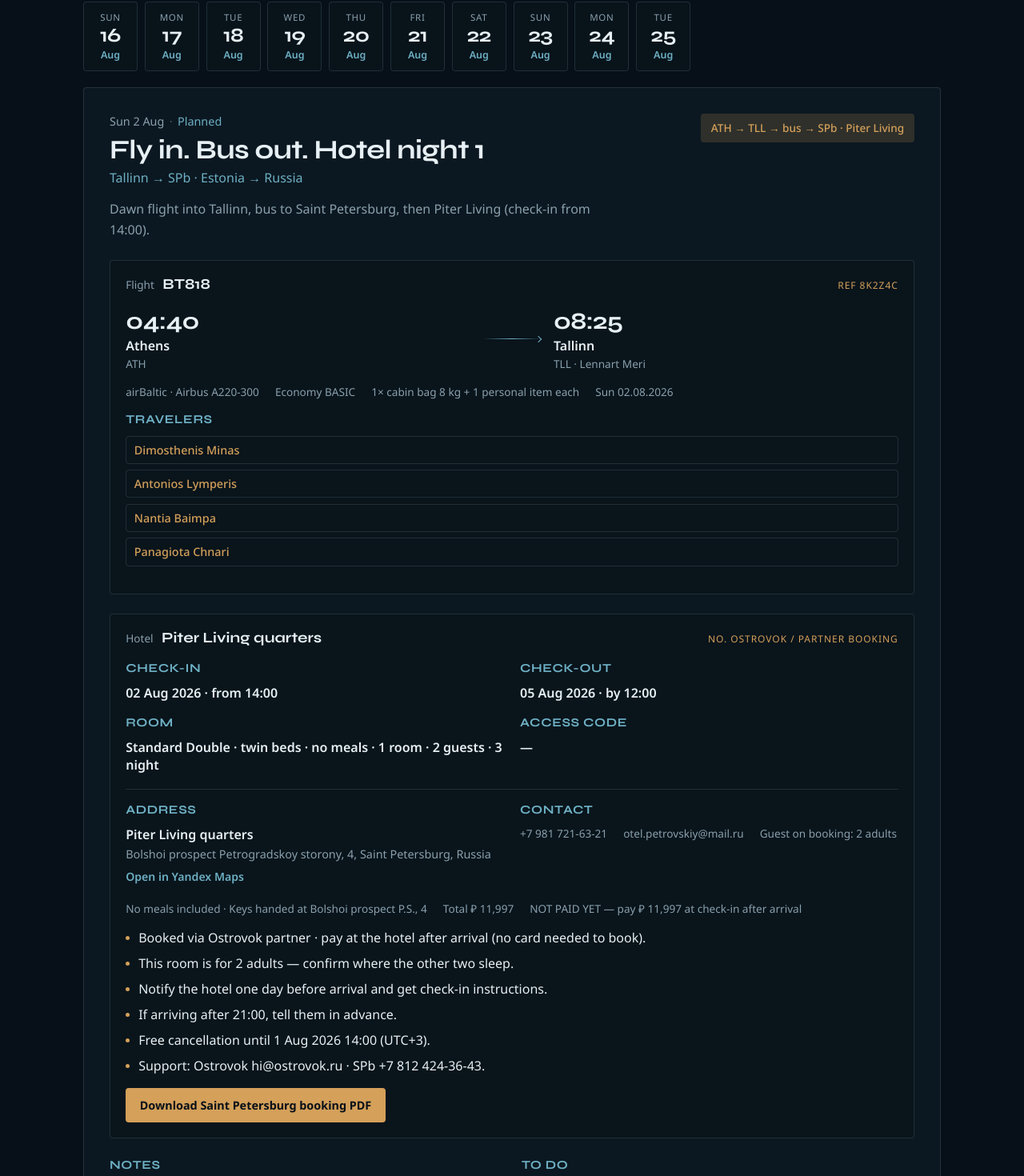
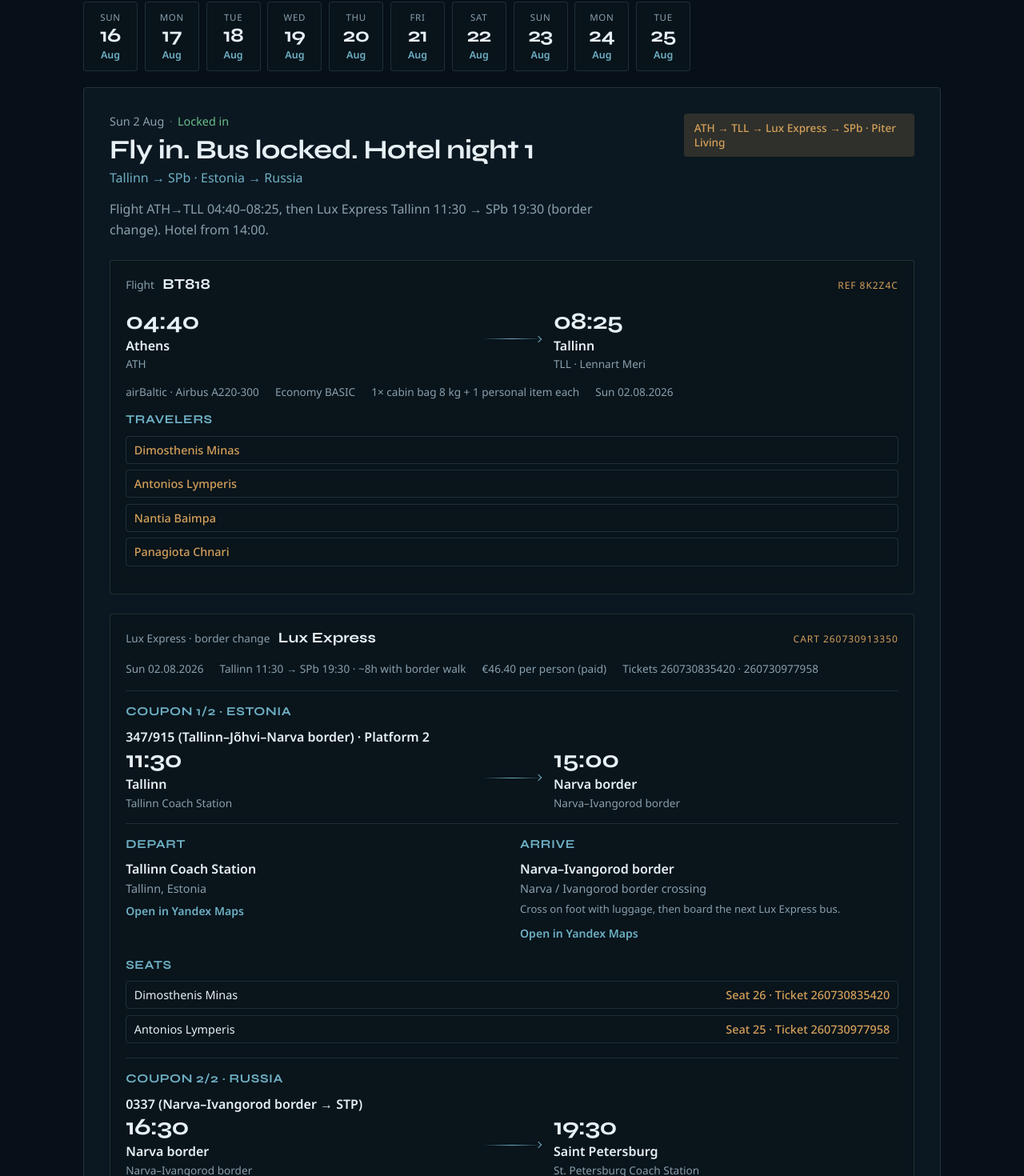
Before and after one commit to greekatos/Russia-trip, a Next.js app: page / in a window 1280 px wide. Shown: the part 974-2444 px from the top of the page at 80% size. Built offline with nearby package versions, Linux system fonts and the light colour scheme.

Commit message:
update moscow hotel and bus from tallin to saint petersbourg

```diff
--- a/src/app/page.module.css
+++ b/src/app/page.module.css
@@ -567,6 +567,16 @@
   padding: 1.15rem 1.2rem;
   margin-bottom: 1.5rem;
   background: rgba(7, 16, 24, 0.45);
+}
+
+.busLeg {
+  margin-top: 1.15rem;
+  padding-top: 1rem;
+  border-top: 1px solid var(--line);
+}
+
+.busLeg:first-of-type {
+  margin-top: 0.35rem;
 }
 
 .stay {
--- a/src/app/page.tsx
+++ b/src/app/page.tsx
@@ -4,12 +4,119 @@ import { useEffect, useMemo, useRef, useState } from "react";
 import {
   getActiveDay,
   trip,
+  type BusInfo,
   type DayStop,
   type Quest,
   type StayInfo,
   type TrainInfo,
 } from "@/data/trip";
 import styles from "./page.module.css";
+
+function BusCard({ bus }: { bus: BusInfo }) {
+  return (
+    <div className={styles.train}>
+      <div className={styles.flightTop}>
+        <span>{bus.label}</span>
+        <strong>{bus.brand}</strong>
+        <span className={styles.flightRef}>Cart {bus.cartNo}</span>
+      </div>
+
+      <ul className={styles.flightMeta}>
+        <li>{bus.date}</li>
+        <li>{bus.travelTime}</li>
+        <li>{bus.total}</li>
+        <li>{bus.orderRef}</li>
+      </ul>
+
+      {bus.legs.map((leg) => (
+        <div key={leg.label} className={styles.busLeg}>
+          <h4 className={styles.blockTitle}>{leg.label}</h4>
+          <p className={styles.stayValue}>
+            {leg.line}
+            {leg.platform ? ` · ${leg.platform}` : ""}
+          </p>
+
+          <div className={styles.flightRoute}>
+            <div>
+              <span className={styles.flightTime}>{leg.from.time}</span>
+              <span className={styles.flightCity}>{leg.from.city}</span>
+              <span className={styles.flightCode}>{leg.from.name}</span>
+            </div>
+            <div className={styles.flightLine} aria-hidden>
+              <span />
+            </div>
+            <div>
+              <span className={styles.flightTime}>{leg.to.time}</span>
+              <span className={styles.flightCity}>{leg.to.city}</span>
+              <span className={styles.flightCode}>{leg.to.name}</span>
+            </div>
+          </div>
+
+          <div className={styles.stationBlock}>
+            <div>
+              <h4 className={styles.blockTitle}>Depart</h4>
+              <p className={styles.stationName}>{leg.from.name}</p>
+              <p className={styles.stationAddr}>{leg.from.address}</p>
+              {leg.from.metroTip && (
+                <p className={styles.stationTip}>{leg.from.metroTip}</p>
+              )}
+              <a
+                className={styles.mapLink}
+                href={leg.from.mapsUrl}
+                target="_blank"
+                rel="noopener noreferrer"
+              >
+                Open in Yandex Maps
+              </a>
+            </div>
+            <div>
+              <h4 className={styles.blockTitle}>Arrive</h4>
+              <p className={styles.stationName}>{leg.to.name}</p>
+              <p className={styles.stationAddr}>{leg.to.address}</p>
+              {leg.to.metroTip && (
+                <p className={styles.stationTip}>{leg.to.metroTip}</p>
+              )}
+              <a
+                className={styles.mapLink}
+                href={leg.to.mapsUrl}
+                target="_blank"
+                rel="noopener noreferrer"
+              >
+                Open in Yandex Maps
+              </a>
+            </div>
+          </div>
+
+          <div className={styles.seatsBlock}>
+            <h4 className={styles.blockTitle}>Seats</h4>
+            <ul className={styles.seatList}>
+              {leg.seats.map((s) => (
+                <li key={`${leg.label}-${s.name}-${s.seat}`}>
+                  <span>{s.name}</span>
+                  <span>
+                    Seat {s.seat} · Ticket {s.ticketNo}
+                  </span>
+                </li>
+              ))}
+            </ul>
+          </div>
+        </div>
+      ))}
+
+      {bus.notes.length > 0 && (
+        <ul className={styles.list}>
+          {bus.notes.map((n) => (
+            <li key={n}>{n}</li>
+          ))}
+        </ul>
+      )}
+
+      <a className={styles.pdfBtn} href={bus.pdfUrl} download>
+        {bus.pdfLabel}
+      </a>
+    </div>
+  );
+}
 
 function StayCard({ stay }: { stay: StayInfo }) {
   return (
@@ -428,6 +535,8 @@ export default function Home() {
 
               {selected.train && <TrainCard train={selected.train} />}
 
+              {selected.bus && <BusCard bus={selected.bus} />}
+
               {selected.stay && <StayCard stay={selected.stay} />}
 
               <div className={styles.twoCol}>
--- a/src/data/trip.ts
+++ b/src/data/trip.ts
@@ -54,6 +54,29 @@ export type TrainInfo = {
   pdfLabel: string;
 };
 
+export type BusLeg = {
+  label: string;
+  line: string;
+  from: StationPin & { time: string; city: string };
+  to: StationPin & { time: string; city: string };
+  platform?: string;
+  seats: { name: string; seat: string; ticketNo: string }[];
+};
+
+export type BusInfo = {
+  label: string;
+  brand: string;
+  orderRef: string;
+  cartNo: string;
+  date: string;
+  travelTime: string;
+  total: string;
+  legs: BusLeg[];
+  notes: string[];
+  pdfUrl: string;
+  pdfLabel: string;
+};
+
 export type StayInfo = {
   name: string;
   address: string;
@@ -99,6 +122,7 @@ export type DayStop = {
   todos: string[];
   flight?: FlightInfo;
   train?: TrainInfo;
+  bus?: BusInfo;
   stay?: StayInfo;
   crewIds?: string[];
   status: "confirmed" | "planned" | "tbd";
@@ -139,6 +163,84 @@ const ULAANBAATAR: StationPin = {
   name: "Ulaanbaatar railway station",
   address: "Ulaanbaatar, Mongolia",
   mapsUrl: "https://yandex.com/maps/?text=Ulaanbaatar%20railway%20station",
+};
+
+const TALLINN_COACH: StationPin = {
+  name: "Tallinn Coach Station",
+  address: "Tallinn, Estonia",
+  mapsUrl: "https://yandex.com/maps/?text=Tallinn%20Coach%20Station",
+};
+
+const NARVA_BORDER: StationPin = {
+  name: "Narva–Ivangorod border",
+  address: "Narva / Ivangorod border crossing",
+  mapsUrl: "https://yandex.com/maps/?text=Narva-Ivangorod%20border",
+  metroTip: "Cross on foot with luggage, then board the next Lux Express bus.",
+};
+
+const SPB_COACH: StationPin = {
+  name: "St. Petersburg Coach Station",
+  address: "Saint Petersburg, Russia",
+  mapsUrl: "https://yandex.com/maps/?text=St.%20Petersburg%20Coach%20Station",
+};
+
+export const tallinnSpbBus: BusInfo = {
+  label: "Lux Express · border change",
+  brand: "Lux Express",
+  orderRef: "Tickets 260730835420 · 260730977958",
+  cartNo: "260730913350",
+  date: "Sun 02.08.2026",
+  travelTime: "Tallinn 11:30 → SPb 19:30 · ~8h with border walk",
+  total: "€46.40 per person (paid)",
+  legs: [
+    {
+      label: "Coupon 1/2 · Estonia",
+      line: "347/915 (Tallinn–Jõhvi–Narva border)",
+      platform: "Platform 2",
+      from: { ...TALLINN_COACH, city: "Tallinn", time: "11:30" },
+      to: { ...NARVA_BORDER, city: "Narva border", time: "15:00" },
+      seats: [
+        {
+          name: "Dimosthenis Minas",
+          seat: "26",
+          ticketNo: "260730835420",
+        },
+        {
+          name: "Antonios Lymperis",
+          seat: "25",
+          ticketNo: "260730977958",
+        },
+      ],
+    },
+    {
+      label: "Coupon 2/2 · Russia",
+      line: "0337 (Narva–Ivangorod border → STP)",
+      from: { ...NARVA_BORDER, city: "Narva border", time: "16:30" },
+      to: { ...SPB_COACH, city: "Saint Petersburg", time: "19:30" },
+      seats: [
+        {
+          name: "Dimosthenis Minas",
+          seat: "25",
+          ticketNo: "260730835420",
+        },
+        {
+          name: "Antonios Lymperis",
+          seat: "23",
+          ticketNo: "260730977958",
+        },
+      ],
+    },
+  ],
+  notes: [
+    "Booked for Dimos + Antonios only. Confirm Nadia + Giota bus / transport.",
+    "Bus change at the border: walk across with luggage, then continue on another Lux Express bus.",
+    "Land TLL 08:25 · bus leaves Tallinn Coach Station 11:30 (Platform 2).",
+    "Arrive St. Petersburg Coach Station 19:30 · hotel check-in from 14:00 (late OK).",
+    "Carrier: Lux Express Estonia AS · +372 680 0909 · info@luxexpress.eu",
+    "Border info: https://luxexpress.eu/en/news/travel-info",
+  ],
+  pdfUrl: "/tickets/tallinn-spb-bus.pdf",
+  pdfLabel: "Download Tallinn → SPb bus tickets PDF",
 };
 
 export const moscowYekTrain: TrainInfo = {
@@ -305,6 +407,41 @@ export const saintPetersburgHotel: StayInfo = {
   pdfLabel: "Download Saint Petersburg booking PDF",
 };
 
+export const moscowHotel: StayInfo = {
+  name: "Dom palomnika Agios Hotel",
+  address: "ulitsa Vorontsovo pole, 16/4, Moscow, Russia",
+  mapsUrl:
+    "https://yandex.com/maps/?text=%D0%9C%D0%BE%D1%81%D0%BA%D0%B2%D0%B0%2C%20%D1%83%D0%BB%D0%B8%D1%86%D0%B0%20%D0%92%D0%BE%D1%80%D0%BE%D0%BD%D1%86%D0%BE%D0%B2%D0%BE%20%D0%BF%D0%BE%D0%BB%D0%B5%2C%2016%2F4",
+  checkIn: "05 Aug 2026 · from 14:00",
+  checkOut: "09 Aug 2026 · by 12:00",
+  nights: 4,
+  guests: 2,
+  rooms: 1,
+  roomType: "Standard Superior Double · twin beds · no meals",
+  bookingNo: "Ostrovok / partner booking",
+  accessCode: "—",
+  guestName: "Dimos + Antonios (2 adults)",
+  phone: ["+7 985 007-03-30"],
+  email: "info@agioshotel.ru",
+  included: [
+    "No meals included",
+    "Front desk 24/7",
+    "Extra bed 500 RUB/night if needed (confirm on spot)",
+  ],
+  total: "₽ 15,960",
+  payment: "NOT PAID YET — pay ₽ 15,960 at check-in after arrival",
+  notes: [
+    "For Dimos + Antonios. Nadia + Giota stay at Shen’s.",
+    "Booked via Ostrovok partner · pay at the hotel after arrival (no card needed to book).",
+    "Free cancellation until 5 Aug 2026 00:00 (UTC+3).",
+    "Accounting docs: payment via QR code if needed.",
+    "Checkout 09 Aug by 12:00 · train to Yek leaves Yaroslavsky 13:20 same day.",
+    "Support: Ostrovok hi@ostrovok.ru · Moscow +7 499 215-65-25.",
+  ],
+  pdfUrl: "/tickets/moscow-hotel.pdf",
+  pdfLabel: "Download Moscow hotel booking PDF",
+};
+
 export const irkutskUlaanbaatarTrain: TrainInfo = {
   label: "Border run → Mongolia",
   trainNumber: "306ЫА",
@@ -402,6 +539,14 @@ export const trip: Trip = {
   ],
   quests: [
     {
+      id: "bus-tll-spb",
+      title: "Bus — Tallinn → Saint Petersburg",
+      detail:
+        "Booked (Dimos + Antonios). Lux Express · Tallinn 11:30 → SPb 19:30 · border change on foot · cart 260730913350.",
+      icon: "ticket",
+      status: "done",
+    },
+    {
       id: "spb-housing",
       title: "Housing — Saint Petersburg",
       detail:
@@ -413,9 +558,9 @@ export const trip: Trip = {
       id: "msk-housing",
       title: "Housing — Moscow (Dimos + Antonios)",
       detail:
-        "Nadia and Giota stay at Shen’s. Dimos and Antonios still have no housing in Moscow.",
+        "Booked. Dom palomnika Agios Hotel · Vorontsovo pole 16/4 · 5–9 Aug · pay ₽ 15,960 at check-in. Nadia + Giota @ Shen.",
       icon: "house",
-      status: "open",
+      status: "done",
     },
     {
       id: "yek-housing",
@@ -479,23 +624,24 @@ export const trip: Trip = {
       label: "Sun 2 Aug",
       city: "Tallinn → SPb",
       country: "Estonia → Russia",
-      title: "Fly in. Bus out. Hotel night 1",
+      title: "Fly in. Bus locked. Hotel night 1",
       summary:
-        "Dawn flight into Tallinn, bus to Saint Petersburg, then Piter Living (check-in from 14:00).",
-      whereWeAre: "ATH → TLL → bus → SPb · Piter Living",
-      status: "planned",
+        "Flight ATH→TLL 04:40–08:25, then Lux Express Tallinn 11:30 → SPb 19:30 (border change). Hotel from 14:00.",
+      whereWeAre: "ATH → TLL → Lux Express → SPb · Piter Living",
+      status: "confirmed",
       notes: [
         "Flight locked: BT818, land TLL 08:25.",
-        "Same-day bus Tallinn → Saint Petersburg — still need to find & buy tickets.",
+        "Bus locked (Dimos + Antonios): Tallinn Coach Station 11:30 Platform 2 → SPb 19:30.",
+        "Border walk at Narva–Ivangorod · second bus 16:30.",
         "Hotel: Piter Living · Bolshoi prospect P.S. 4 · check-in from 14:00.",
-        "NOT PAID YET — pay ₽ 11,997 at check-in. Room is for 2 adults.",
-        "Message hotel one day before / if late after 21:00.",
+        "NOT PAID YET — hotel ₽ 11,997 at check-in. Room is for 2 adults.",
+        "Confirm Nadia + Giota bus / how they reach SPb.",
       ],
       todos: [
-        "PENDING: find + buy Tallinn → SPb bus (same day)",
-        "Notify hotel of arrival time",
-        "Pay ₽ 11,997 at check-in",
-        "Boarding passes ready before the 04:40 ATH departure",
+        "Land TLL · get to Tallinn Coach Station for 11:30",
+        "PDF bus tickets + passports for border",
+        "Notify hotel of ~19:30 arrival",
+        "Pay ₽ 11,997 at hotel check-in",
       ],
       flight: {
         bookingRef: "8K2Z4C",
@@ -519,6 +665,7 @@ export const trip: Trip = {
           "Panagiota Chnari",
         ],
       },
+      bus: tallinnSpbBus,
       stay: saintPetersburgHotel,
     },
     {
@@ -563,39 +710,45 @@ export const trip: Trip = {
       id: "day-04",
       date: "2026-08-05",
       label: "Wed 5 Aug",
-      city: "Saint Petersburg",
+      city: "SPb → Moscow",
       country: "Russia",
-      title: "SPb checkout · next leg",
+      title: "SPb checkout · Moscow hotel night 1",
       summary:
-        "Piter Living checkout by 12:00. Decide Moscow train timing from here.",
-      whereWeAre: "Saint Petersburg · checkout Piter Living",
-      status: "planned",
+        "Checkout Piter Living by 12:00. Dimos + Antonios check in Agios Hotel from 14:00. Nadia + Giota → Shen’s.",
+      whereWeAre: "Moscow · Agios Hotel (boys) · Shen (girls)",
+      status: "confirmed",
       notes: [
-        "Hotel checkout by 12:00.",
-        "PENDING: SPb → Moscow train tickets if not booked.",
+        "SPb checkout by 12:00.",
+        "Moscow hotel: Vorontsovo pole 16/4 · check-in from 14:00.",
+        "NOT PAID YET — pay ₽ 15,960 at Agios check-in.",
+        "Nadia + Giota: Shen’s place.",
       ],
       todos: [
-        "Checkout by 12:00",
-        "PENDING: buy SPb → Moscow train tickets",
+        "Checkout SPb by 12:00",
+        "Get to Moscow + Agios Hotel",
+        "Pay ₽ 15,960 at check-in",
       ],
-      stay: saintPetersburgHotel,
+      stay: moscowHotel,
+      crewIds: ["dimo", "antonios"],
     },
     {
       id: "day-05",
       date: "2026-08-06",
       label: "Thu 6 Aug",
-      city: "Saint Petersburg",
+      city: "Moscow",
       country: "Russia",
-      title: "SPb buffer · maybe exit",
+      title: "Moscow · hotel night 2",
       summary:
-        "Hotel stay ended yesterday. Buffer / leave day toward Moscow.",
-      whereWeAre: "Saint Petersburg → (maybe) Moscow train",
-      status: "tbd",
-      notes: ["Flexible day — stay or ride depending on train tickets."],
-      todos: [
-        "PENDING: buy SPb → Moscow train tickets",
-        "Confirm Moscow arrival night plan",
+        "City day. Boys at Dom palomnika Agios Hotel. Girls at Shen’s.",
+      whereWeAre: "Moscow · Agios Hotel",
+      status: "confirmed",
+      crewIds: ["dimo", "antonios"],
+      notes: [
+        "Hotel: Vorontsovo pole 16/4 · twin room for 2.",
+        "Train out still 09 Aug 13:20 from Yaroslavsky.",
       ],
+      todos: [],
+      stay: moscowHotel,
     },
     {
       id: "day-06",
@@ -603,19 +756,14 @@ export const trip: Trip = {
       label: "Fri 7 Aug",
       city: "Moscow",
       country: "Russia",
-      title: "Moscow landing",
-      summary:
-        "Capital arc begins. Nadia & Giota crash at Shen’s. Boys: pending host magic (Nadia already asked).",
-      whereWeAre: "Moscow · Nadia & Giota @ Shen · boys TBD",
-      status: "planned",
-      notes: [
-        "Nadia + Giota: staying with Shen.",
-        "Dimos + Antonios: Nadia asked if someone can host us too — waiting on the answer.",
-      ],
-      todos: [
-        "PENDING: confirm host for Dimos + Antonios in Moscow",
-        "Share Shen meetup details with the crew",
-      ],
+      title: "Moscow · hotel night 3",
+      summary: "Another Moscow day at Agios Hotel.",
+      whereWeAre: "Moscow · Agios Hotel",
+      status: "confirmed",
+      crewIds: ["dimo", "antonios"],
+      notes: ["Nadia + Giota still at Shen’s."],
+      todos: [],
+      stay: moscowHotel,
     },
     {
       id: "day-07",
@@ -623,16 +771,19 @@ export const trip: Trip = {
       label: "Sat 8 Aug",
       city: "Moscow",
       country: "Russia",
-      title: "Moscow day — roam mode",
+      title: "Moscow · last full hotel night",
       summary:
-        "City day. Tomorrow we leave from Yaroslavsky at 13:20 — know how to get there.",
-      whereWeAre: "Moscow",
-      status: "planned",
+        "Checkout tomorrow by 12:00. Train 070ЯА leaves Yaroslavsky 13:20.",
+      whereWeAre: "Moscow · Agios Hotel",
+      status: "confirmed",
+      crewIds: ["dimo", "antonios"],
       notes: [
-        "Tomorrow: train 070ЯА Moscow → Yekaterinburg.",
-        "Yaroslavsky station · Komsomolskaya metro.",
+        "Tomorrow: hotel checkout by 12:00.",
+        "Tomorrow: train 070ЯА Moscow → Yekaterinburg at 13:20.",
+        "Yaroslavsky · metro Komsomolskaya.",
       ],
-      todos: ["Scout route to Yaroslavsky / metro Komsomolskaya"],
+      todos: ["Scout route to Yaroslavsky"],
+      stay: moscowHotel,
     },
     {
       id: "day-08",
@@ -640,20 +791,23 @@ export const trip: Trip = {
       label: "Sun 9 Aug",
       city: "Moscow → Yek",
       country: "Russia",
-      title: "First big train — Trans-Sib ignition",
+      title: "Checkout · first big train",
       summary:
-        "We leave Moscow Yaroslavsky at 13:20 on train 070ЯА. Next stop: Yekaterinburg tomorrow night.",
+        "Agios checkout by 12:00. Leave Yaroslavsky 13:20 on train 070ЯА toward Yekaterinburg.",
       whereWeAre: "On train 070ЯА · Moscow → Yekaterinburg",
       status: "confirmed",
       notes: [
+        "Hotel checkout by 12:00.",
         "Depart Yaroslavsky 13:20 · arrive Ekaterinburg-Passajirs 21:34 next day.",
         "Car 02, four of us in one compartment.",
       ],
       todos: [
+        "Checkout hotel by 12:00",
         "Be at the station ~12:40",
         "PDF / phone tickets ready + passports",
       ],
       train: moscowYekTrain,
+      stay: moscowHotel,
     },
     {
       id: "day-09",
```
Also changed, not shown: 2 other files (tests, documents, lock files or other folders).
